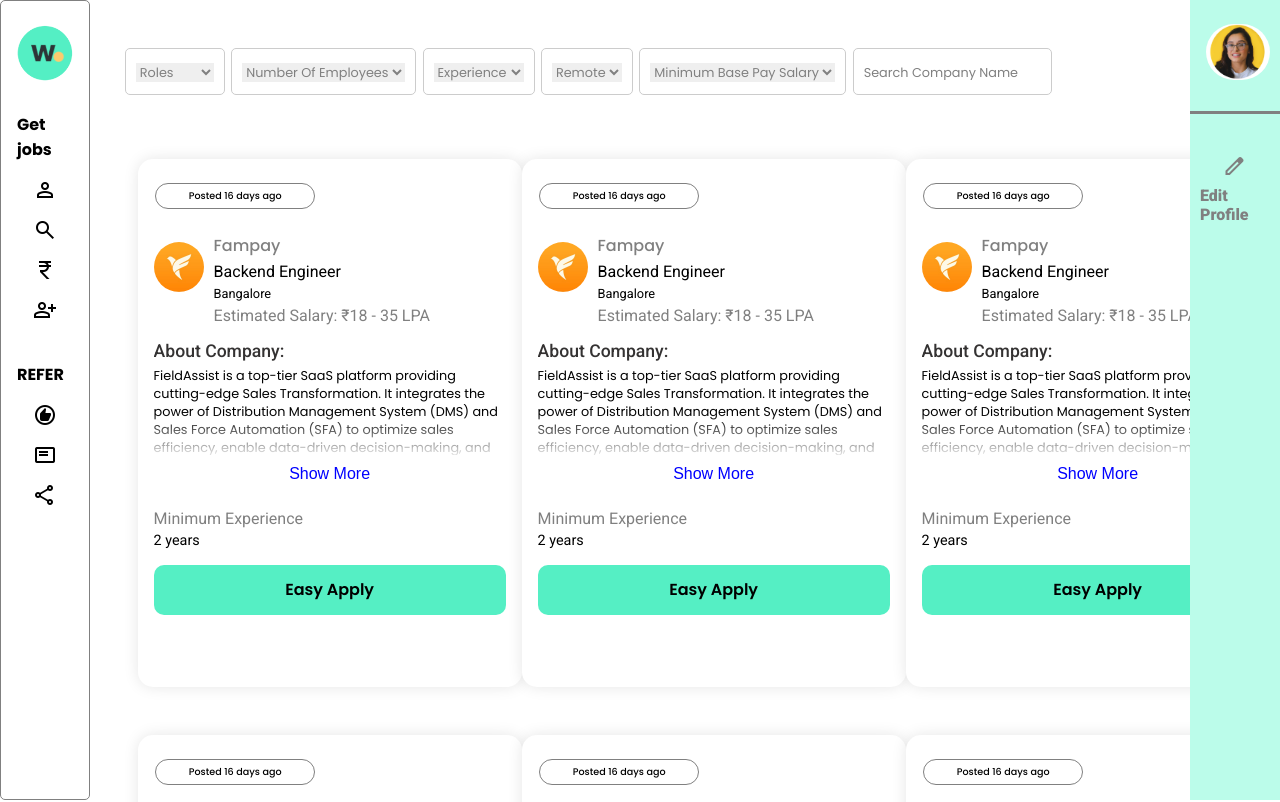
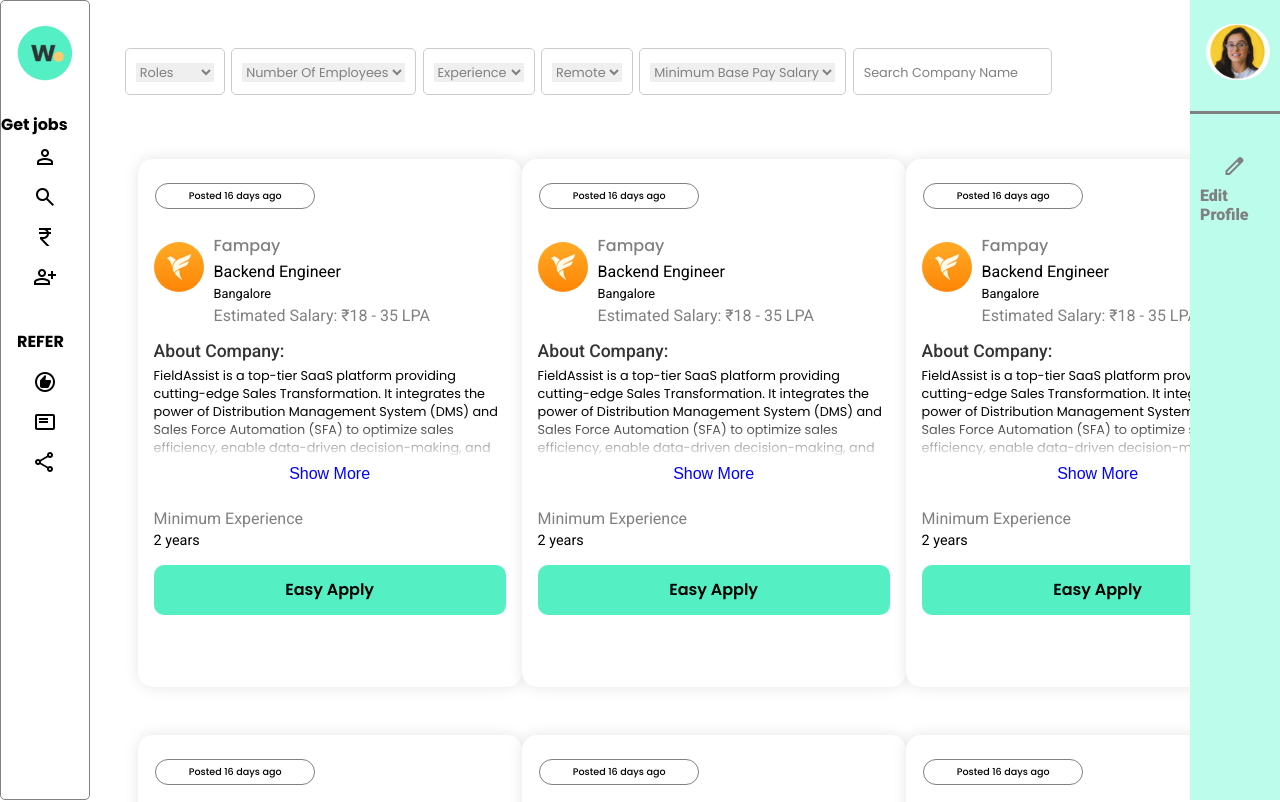
Before and after one commit to SrivastavaPragya/WeekdayProject, a React (Vite) app: page / in a window 1280 px wide. Shown: the top 802 px of the page. Built offline with nearby package versions, Linux system fonts and the light colour scheme; a web font is replaced by a local one.

Commit message:
updating css

```diff
--- a/src/components/Home/Home.css
+++ b/src/components/Home/Home.css
@@ -30,11 +30,7 @@
 }
 
 .logoContent{
-    >h4{
 
-        margin-inline: 1rem;
-        margin-bottom: .5rem;
-    }
 }
 
 .ReferLogoContent{
```
